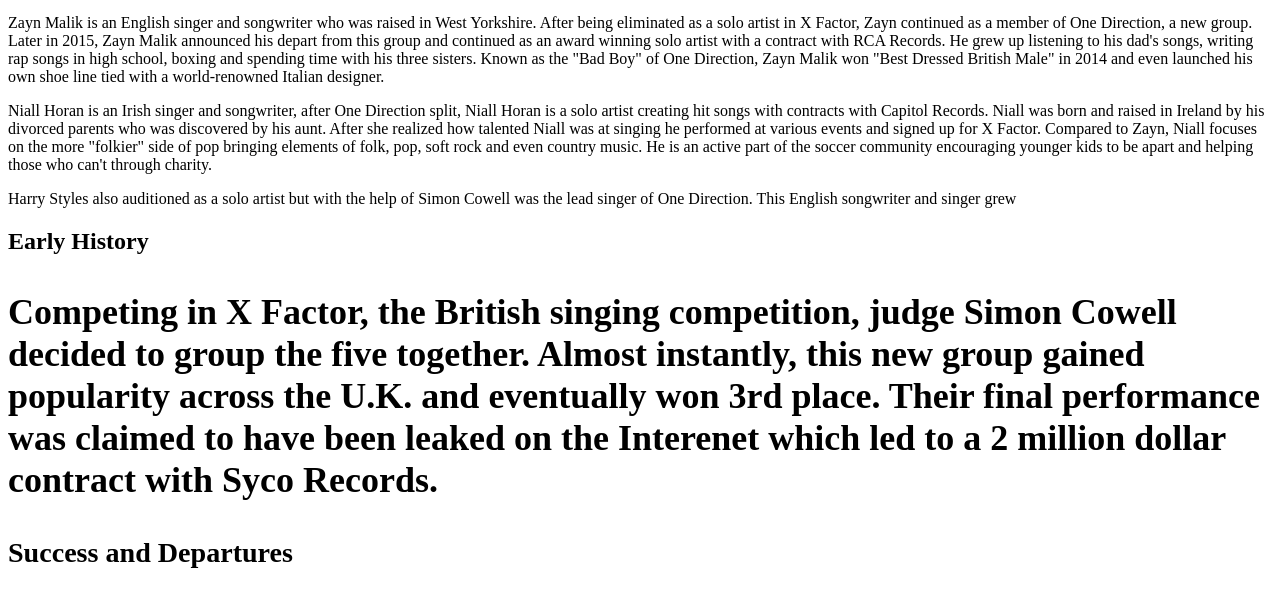
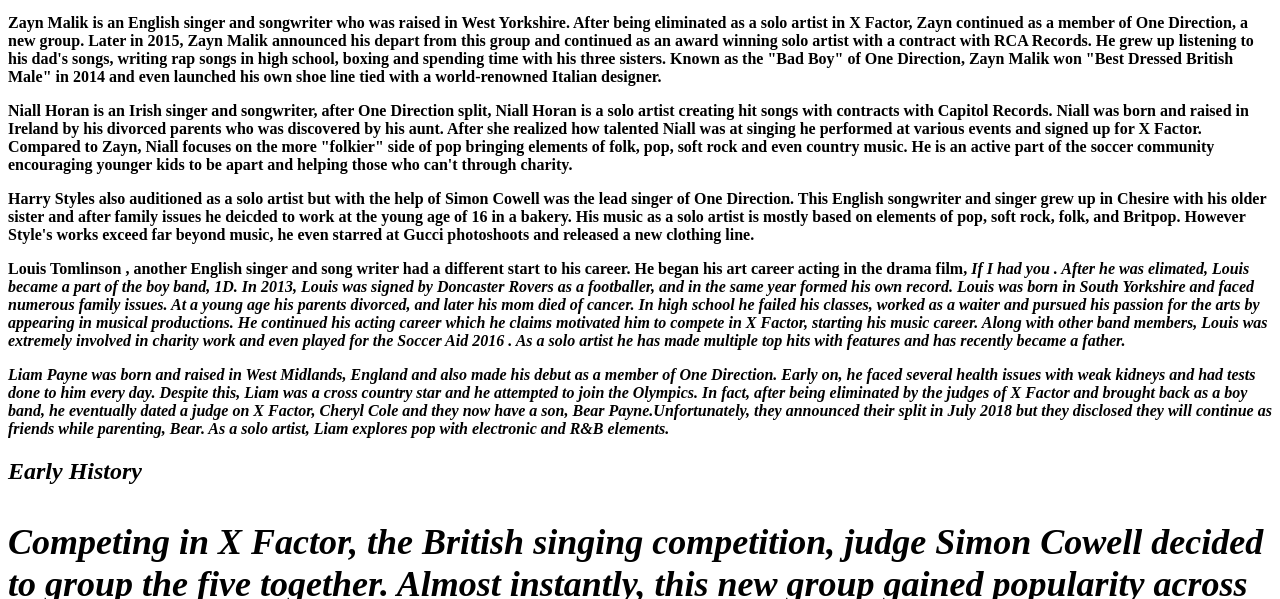
Before and after one commit to esheee/esheee.github.io, a plain HTML site: page index.html in a window 1280 px wide. Shown: the part 1044-1643 px from the top of the page. Drawn offline with Linux system fonts and the light colour scheme.

Commit message:
Update index.html

```diff
--- a/index.html
+++ b/index.html
@@ -13,11 +13,13 @@
         </style>
 
   <body>
-<p>Selling over 50 million records is no joke, One Direction, an English-Irish band based in London composed of Zayn Malik, Niall Horan, Harry Styles, Louis Tomlinson and Liam Payne have marked the music industry forever. This "teen pop" group unfortunately broke up but still continue as friends and award winning individual artists.  </p>
-<img src="https://hips.hearstapps.com/hmg-prod.s3.amazonaws.com/images/gettyimages-451482061-1524001715.jpg?crop=0.851xw:0.638xh;0.0604xw,0.0491xh&resize=480:*"style="width:100%">
-    <p> Zayn Malik is an English singer and songwriter who was raised in West Yorkshire. After being eliminated as a solo artist in X Factor, Zayn continued as a member of One Direction, a new group. Later in 2015, Zayn Malik announced his depart from this group and continued as an award winning solo artist with a contract with RCA Records. He grew up listening to his dad's songs, writing rap songs in high school, boxing and spending time with his three sisters. Known as the "Bad Boy" of One Direction, Zayn Malik won "Best Dressed British Male" in 2014 and even launched his own shoe line tied with a world-renowned Italian designer. </p>
-    <p> Niall Horan is an Irish singer and songwriter, after One Direction split, Niall Horan is a solo artist creating hit songs with contracts with Capitol Records. Niall was born and raised in Ireland by his divorced parents who was discovered by his aunt. After she realized how talented Niall was at singing he performed at various events and signed up for X Factor. Compared to Zayn, Niall focuses on the more "folkier" side of pop bringing elements of folk, pop, soft rock and even country music. He is an active part of the soccer community encouraging younger kids to be apart and helping those who can't through charity.</p>
-    <p> Harry Styles also auditioned as a solo artist but with the help of Simon Cowell was the lead singer of One Direction. This English songwriter and singer grew </p>
+<p> One Direction, an English-Irish boy band based in London composed of Zayn Malik, Niall Horan, Harry Styles, Louis Tomlinson and Liam Payne have marked the music industry forever. This "teen pop" group unfortunately broke up but still continue as friends and award winning individual artists.  </p>
+<img src="https://hips.hearstapps.com/hmg-prod.s3.amazonaws.com/images/gettyimages-451482061-1524001715.jpg?crop=0.851xw:0.638xh;0.0604xw,0.0491xh&resize=480:*"style="width:100%" "length:100%">
+    <p> <strong> Zayn Malik <strong> is an English singer and songwriter who was raised in West Yorkshire. After being eliminated as a solo artist in X Factor, Zayn continued as a member of One Direction, a new group. Later in 2015, Zayn Malik announced his depart from this group and continued as an award winning solo artist with a contract with RCA Records. He grew up listening to his dad's songs, writing rap songs in high school, boxing and spending time with his three sisters. Known as the "Bad Boy" of One Direction, Zayn Malik won "Best Dressed British Male" in 2014 and even launched his own shoe line tied with a world-renowned Italian designer. </p>
+    <p> <strong> Niall Horan <strong> is an Irish singer and songwriter, after One Direction split, Niall Horan is a solo artist creating hit songs with contracts with Capitol Records. Niall was born and raised in Ireland by his divorced parents who was discovered by his aunt. After she realized how talented Niall was at singing he performed at various events and signed up for X Factor. Compared to Zayn, Niall focuses on the more "folkier" side of pop bringing elements of folk, pop, soft rock and even country music. He is an active part of the soccer community encouraging younger kids to be apart and helping those who can't through charity.</p>
+    <p> <strong> Harry Styles <strong> also auditioned as a solo artist but with the help of Simon Cowell was the lead singer of One Direction. This English songwriter and singer grew up in Chesire with his older sister and after family issues he deicded to work at the young age of 16 in a bakery. His music as a solo artist is mostly based on elements of pop, soft rock, folk, and Britpop. However Style's works exceed far beyond music, he even starred at Gucci photoshoots and released a new clothing line.</p>
+    <p> <strong> Louis Tomlinson <strong> , another English singer and song writer had a different start to his career. He began his art career acting in the drama film, <em> If I had you <em>. After he was elimated, Louis became a part of the boy band, 1D. In 2013, Louis was signed by Doncaster Rovers as a footballer, and in the same year formed his own record. Louis was born in South Yorkshire and faced numerous family issues. At a young age his parents divorced, and later his mom died of cancer. In high school he failed his classes, worked as a waiter and pursued his passion for the arts by appearing in musical productions. He continued his acting career which he claims motivated him to compete in X Factor, starting his music career. Along with other band members, Louis was extremely involved in charity work and even played for the <strong> Soccer Aid 2016 <strong>. As a solo artist he has made multiple top hits with features and has recently became a father.</p>
+      <p> <strong> Liam Payne <strong> was born and raised in West Midlands, England and also made his debut as a member of One Direction. Early on, he faced several health issues with weak kidneys and had tests done to him every day. Despite this, Liam was a cross country star and he attempted to join the Olympics. In fact, after being eliminated by the judges of X Factor and brought back as a boy band, he eventually dated a judge on X Factor, Cheryl Cole and they now have a son, Bear Payne.Unfortunately, they announced their split in July 2018 but they disclosed they will continue as friends while parenting, Bear. As a solo artist, Liam explores pop with electronic and R&B elements.  </p>
     <h2> <bold> Early History <bold> <h2>
 <p> Competing in X Factor, the British singing competition, judge Simon Cowell decided to group the five together. Almost instantly, this
   new group gained popularity across the U.K. and eventually won 3rd place. Their final performance was claimed to have been leaked on the
```
